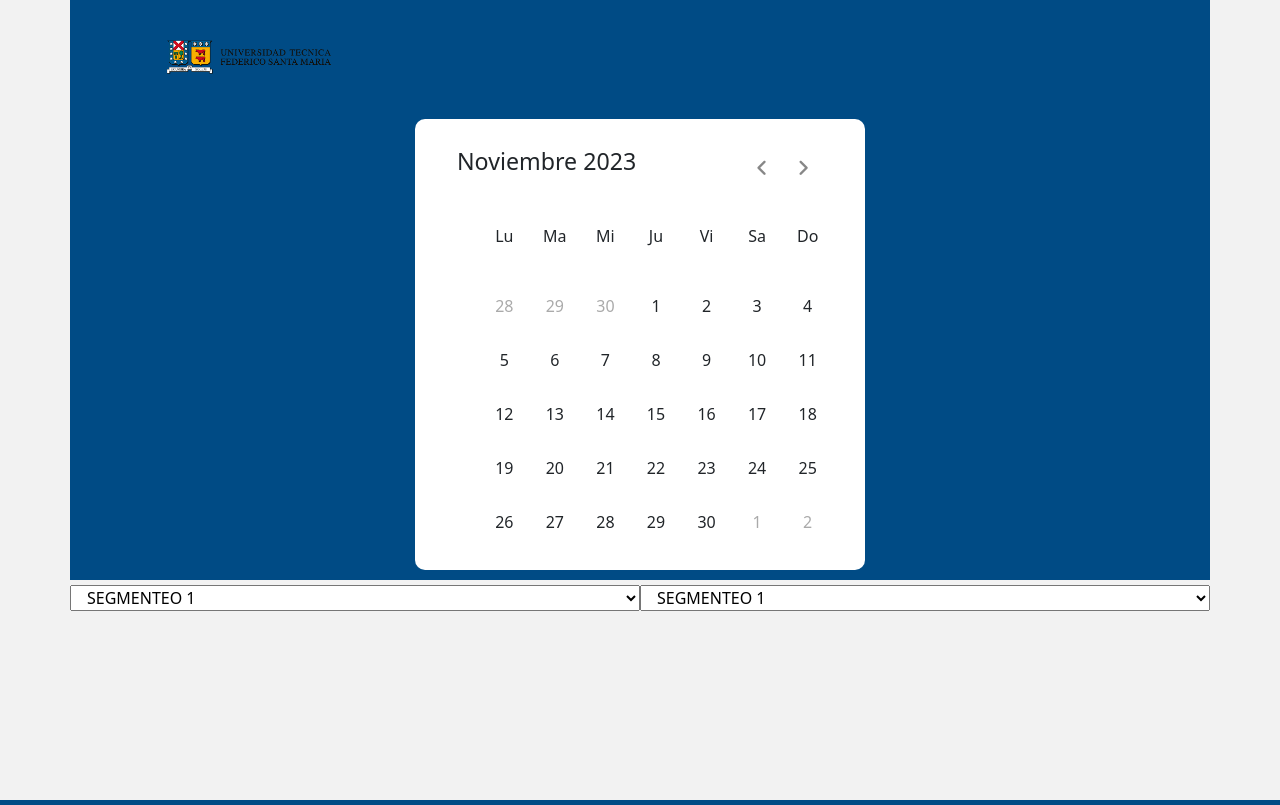
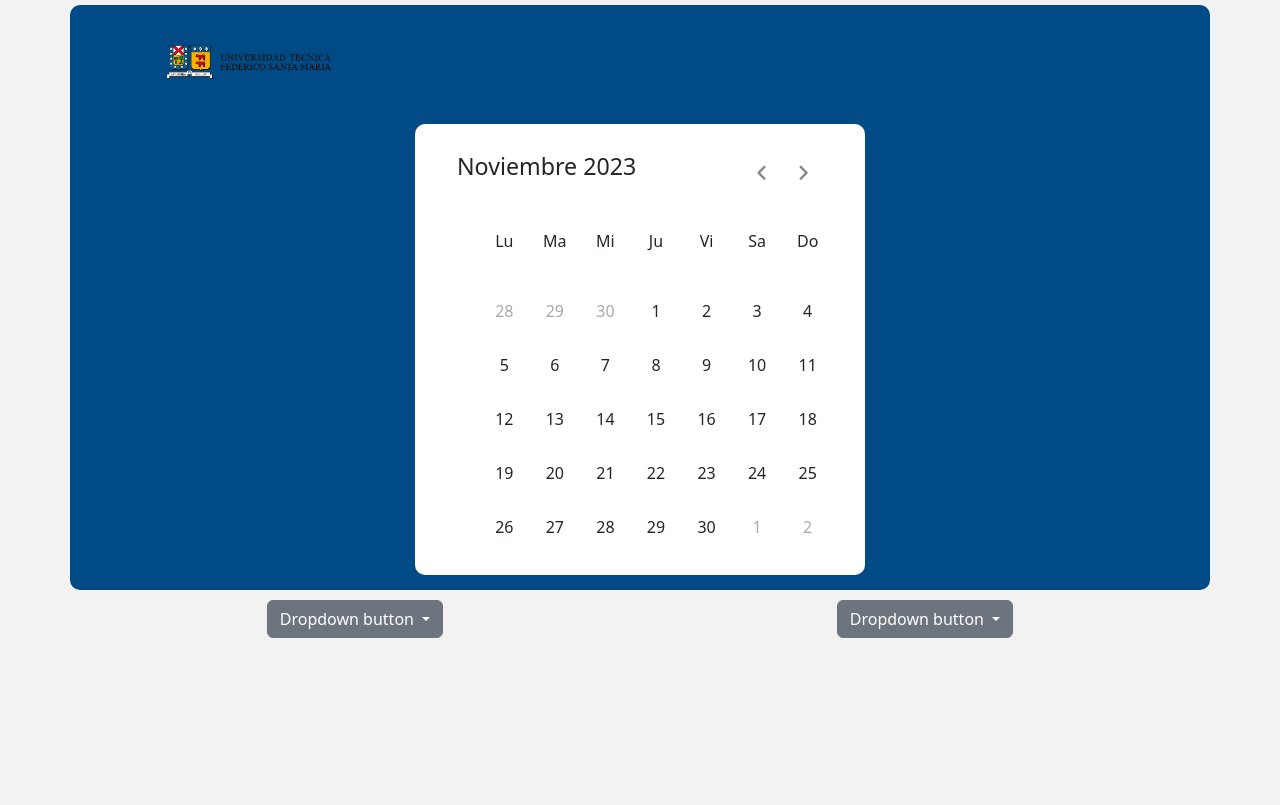
Before and after one commit to Kaleto13/Certamen3_TLP, a Django app: page / in a window 1280 px wide. Run offline with Django 4.2, Linux system fonts and the light colour scheme; some libraries are stand-ins or nearby versions.

Commit message:
Selects creados

```diff
--- a/misitio/misitio/static/css/style.css
+++ b/misitio/misitio/static/css/style.css
@@ -12,11 +12,13 @@ img{
     width: 30%;
 }
 #header{
+    margin-top: 5px;
+    border-radius: 10px;
     background: #004B85;
 }
 #calendario{
     margin-top: 10px;
-    margin-bottom: 5px;
+    margin-bottom: 10px;
     display: flex;
     justify-content: center;
 
@@ -25,7 +27,7 @@ img{
     width: 450px;
     background: #fff;
     border-radius: 10px;
-    margin-bottom: 10px;
+    margin-bottom: 15px;
 }
 #wrapper header{
     display: flex;
@@ -101,3 +103,8 @@ header .icons span:hover{
 #containerbusqueda{
     justify-content: center;
 }
+
+#selector{
+    display: flex;
+    justify-content: center !important;
+}
--- a/misitio/misitio/templates/miapp/index.html
+++ b/misitio/misitio/templates/miapp/index.html
@@ -41,14 +41,31 @@
     </div>
     <div id = "containerbusqueda" class = "container">
     <div class = "row">
-        <select name = "segmento" id ="barras" class="col-6">
-            <option> SEGMENTEO 1</option>
-        </select>
-        <select name = "tipos" id ="barras" class="col-6">
-            <option> SEGMENTEO 1</option>
-        </select>
+        <div class="dropdown col-6">
+            <div id = "selector">
+            <button class="btn btn-secondary dropdown-toggle" type="button" id="dropdownMenuButton1" data-bs-toggle="dropdown" aria-expanded="false">
+              Dropdown button
+            </button>
+            <ul class="dropdown-menu" aria-labelledby="dropdownMenuButton1">
+              <li><a class="dropdown-item" href="#">Action</a></li>
+              <li><a class="dropdown-item" href="#">Another action</a></li>
+              <li><a class="dropdown-item" href="#">Something else here</a></li>
+            </ul>
+          </div>
+        </div>
+          <div class="dropdown col-6">
+            <div id = "selector">
+            <button class="btn btn-secondary dropdown-toggle" type="button" id="dropdownMenuButton1" data-bs-toggle="dropdown" aria-expanded="false">
+              Dropdown button
+            </button>
+            <ul class="dropdown-menu" aria-labelledby="dropdownMenuButton1">
+              <li><a class="dropdown-item" href="#">Action</a></li>
+              <li><a class="dropdown-item" href="#">Another action</a></li>
+              <li><a class="dropdown-item" href="#">Something else here</a></li>
+            </ul>
+          </div>
+        </div>
     </div>
-    </div>
-    </div>
+
 </body>
 </html>
```
